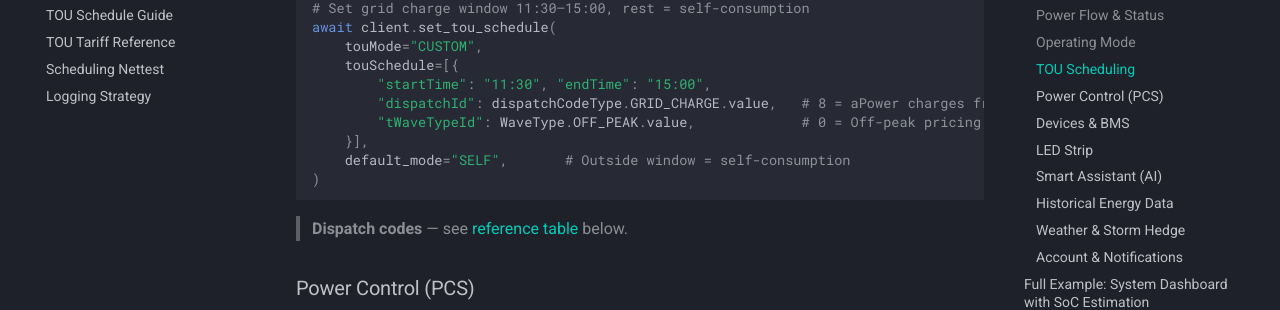
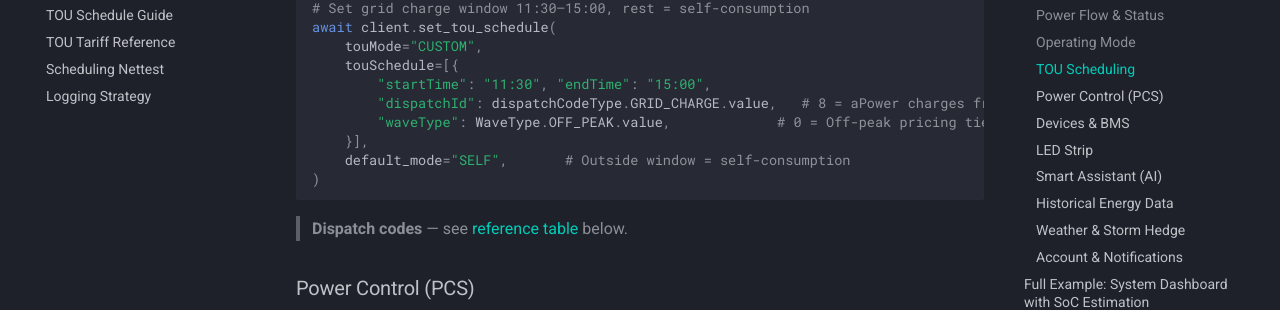
Before and after one commit to david2069/franklinwh-cloud, an MkDocs documentation site: the page built from docs/API_COOKBOOK.md, in a window 1280 px wide and 900 px high, scrolled down 2251 px. Shown: the part 147-457 px from the top of the window. Built offline with MkDocs 1.6.1 and Material for MkDocs 9.7.7, drawn with Linux system fonts in a browser that asks for light colours; comment, search, counter and statistics services are not loaded; some of the changed text lies outside the part shown.

Commit message:
fix(cookbook): tWaveTypeId → waveType — correct API field name

```diff
--- a/docs/API_COOKBOOK.md
+++ b/docs/API_COOKBOOK.md
@@ -117,7 +117,7 @@ await client.set_tou_schedule(
     touSchedule=[{
         "startTime": "11:30", "endTime": "15:00",
         "dispatchId": dispatchCodeType.GRID_CHARGE.value,   # 8 = aPower charges from solar+grid
-        "tWaveTypeId": WaveType.OFF_PEAK.value,             # 0 = Off-peak pricing tier
+        "waveType": WaveType.OFF_PEAK.value,             # 0 = Off-peak pricing tier
     }],
     default_mode="SELF",       # Outside window = self-consumption
 )
@@ -452,7 +452,7 @@ Handle common errors: invalid time format, bad dispatch codes, and API failures.
                 "startTime": CHARGE_START,
                 "endTime": CHARGE_END,
                 "dispatchId": DISPATCH.value,       # dispatchCodeType.GRID_CHARGE = 8
-                "tWaveTypeId": WAVE_TYPE.value,      # WaveType.OFF_PEAK = 0
+                "waveType": WAVE_TYPE.value,      # WaveType.OFF_PEAK = 0
             }],
             default_mode="SELF",   # Outside window = self-consumption (dispatchId=6)
         )
@@ -597,7 +597,7 @@ was interrupted.
                     "startTime": b.get("startTime", "0:00"),
                     "endTime": b.get("endTime", "24:00"),
                     "dispatchId": b.get("dispatchId", 6),
-                    "tWaveTypeId": b.get("waveType", 0),
+                    "waveType": b.get("waveType", 0),
                 })
             await client.set_tou_schedule(
                 touMode="CUSTOM",
```
